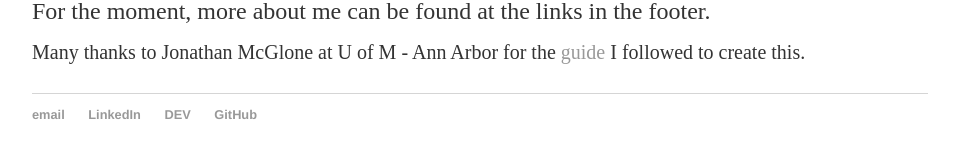
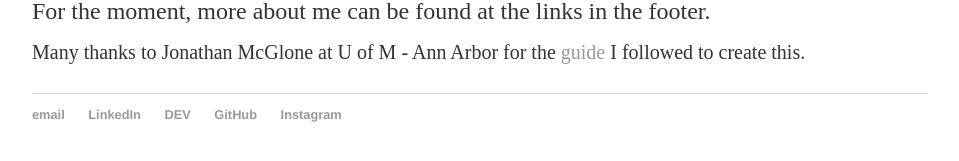
Before and after one commit to twop0intfive/twop0intfive.github.io, a Jekyll site: the page built from about/index.html, in a window 1280 px wide. Shown: the part 252-413 px from the top of the page, without its empty margins (160-1119 px from the left). Built offline with Jekyll 4.4.1, drawn with Linux system fonts in a browser that asks for light colours.

Commit message:
201904211742 - default/index updates

```diff
--- a/_layouts/default.html
+++ b/_layouts/default.html
@@ -54,7 +54,7 @@
         			<input type="checkbox" id="checkbox" />
         			<div class="slider round"></div>
   					</label>
-  					<em>Enable Dark Mode! (currently in *very* early alpha)</em>
+  					<em> Enable Dark Mode! (currently in *very* early alpha)</em>
 					</div>
 					<!-- end dark mode switch code -->
 			</nav>
@@ -69,6 +69,7 @@
 							<li><a href="https://www.linkedin.com/in/chrisevega">LinkedIn</a></li>
 							<li><a href="https://dev.to/twop0intfive">DEV</a></li>
 	        		<li><a href="https://github.com/twop0intfive">GitHub</a></li>
+							<li><a href="https://www.instagram.com/deuxp0intcinq/">Instagram</a></li>
 				</ul>
 			</footer>
 		</body>
--- a/index.html
+++ b/index.html
@@ -3,6 +3,6 @@
 title: twop0intfive
 ---
 <div class="blurb">
-	<h1>Hi, I'm Chris!</h1>
+	<h1>Hi, I'm Chris</h1>
 	<p><em>and I learn by doing.</em> This site is me "doing." <a href="/about">I'm an Internet Exploder!</a></p>
 </div><!-- /.blurb -->
```
